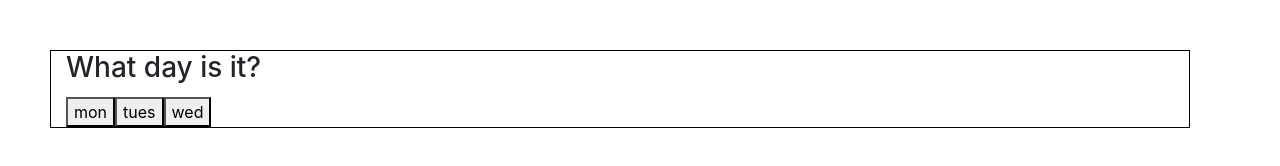
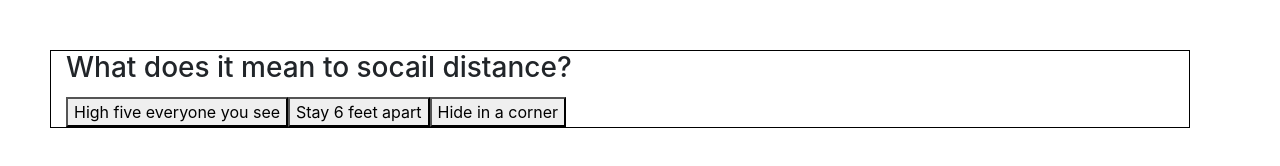
Before and after one commit to rtorres61595/Quiz-App, a plain HTML site: page index.html in a window 1280 px wide. Both pictures are taken after a click on the button "Start". Drawn offline with nearby package versions, Linux system fonts and the light colour scheme.

Commit message:
added more questions

```diff
--- a/index.html
+++ b/index.html
@@ -5,13 +5,16 @@
         <meta name="viewport" content="width=device-width, initial-scale=1.0">
         <link rel="stylesheet" href="https://stackpath.bootstrapcdn.com/bootstrap/4.3.1/css/bootstrap.min.css" integrity="sha384-ggOyR0iXCbMQv3Xipma34MD+dH/1fQ784/j6cY/iJTQUOhcWr7x9JvoRxT2MZw1T" crossorigin="anonymous">
         <link rel="stylesheet" href="style.css">
-        <title>quiz</title>
+        <title>Covid 19 Quiz</title>
 
     <div class="container" id="main">
         <div class="card" id="start-screen">
-            <h3>Title</h3>
-            <p>Lorem ipsum dolor sit amet consectetur adipisicing elit. Nesciunt, iure.</p>
-            <button id="start-btn">Start</button>
+            <h3>Covid 19 Quiz</h3>
+            <p>Just a simple quiz of what you should be doing during lock down.</p>
+            <button id="start-btn" class="btn btn-primary button">Start</button>
+            <div class="card-footer text-muted">
+
+              </div>
         </div>
         <div class="card hide" id="quiz-screen">
            <h3 class="card-title" id="question-title"></h3>
--- a/javaScript.js
+++ b/javaScript.js
@@ -1,18 +1,28 @@
 var questions = [
     {
-        question: "What day is it?",
-        choices: ["mon", "tues", "wed"],
-        answer: "mon"
+        question: "What does it mean to socail distance?",
+        choices: ["High five everyone you see ", "Stay 6 feet apart", "Hide in a corner"],
+        answer: "Stay 6 feet apart"
     },
     {
-        question: "What week is it?",
-        choices: ["mon", "tues", "wed"],
-        answer: "mon"
+        question: "What should you do to stay in shape?",
+        choices: ["Eat all the food in the fridge", "Work out at home", "Cry"],
+        answer: "Work out at home"
     },
     {
-        question: "What mon is it?",
-        choices: ["mon", "tues", "wed"],
-        answer: "mon"
+        question: "Can you leave your home?",
+        choices: ["Only if necessary ", "Wait there's a lock down?", "Any time"],
+        answer: "Only if necessary"
+    },
+    {
+        question: "How much sleep should you get?",
+        choices: ["What is sleep?", "8 hours", "16 hours"],
+        answer: "8 hours"
+    },
+    {
+        question: "What is the best way to spend this extra time we have?",
+        choices: ["Do nothing and stare at a wall", "Plan how you are going to take over the world", "Learn a new skill or hobbie"],
+        answer: "Learn a new skill or hobbie"
     },
 
 ]
@@ -31,12 +41,14 @@ var startBtn = document.getElementById("start-btn");
 startBtn.addEventListener("click", init);
 
 function init() {
+
     startScreenEl.setAttribute("class", "hide");
     quizScreenEl.removeAttribute("class", "hide");
     displayQuestion();
-}
+};
+function displayQuestion() {
+    questions.innerHTML = "";
 
-function displayQuestion() {
     var currentQuestion = questions[Q];
 
     questionTitleEl.textContent = currentQuestion.question;
@@ -74,8 +86,11 @@ function questionClick() {
     } else {
     displayQuestion();
     }
-}
+};
 
 function endGame() {
     alert("end game");
-}
+    startScreenEl.removeAttribute("class", "hide");
+
+
+};
--- a/style.css
+++ b/style.css
@@ -1,3 +1,4 @@
+
 .hide {
     display:none;
 }
@@ -5,3 +6,9 @@
     margin: 50px;
     border: 1px solid black;
 }
+
+.container{
+    margin: auto;
+    content: counter();
+
+}
```
